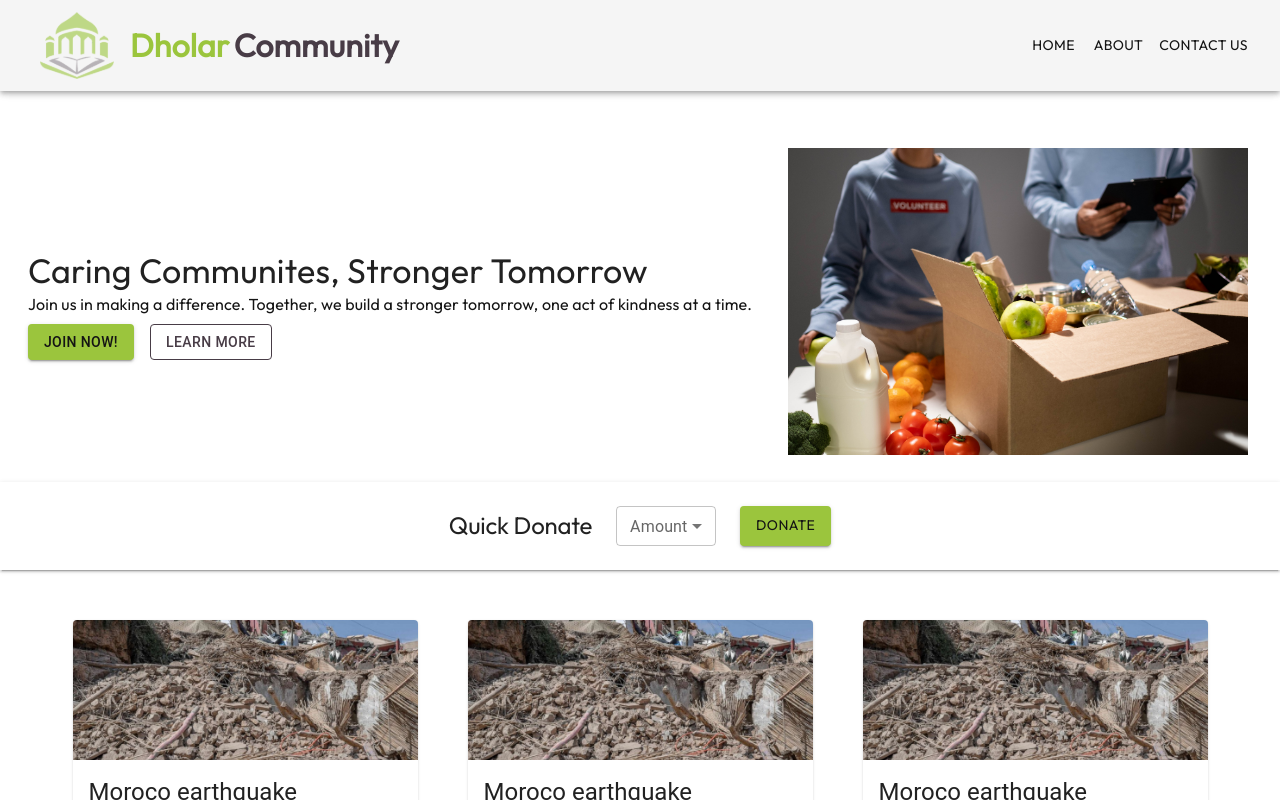
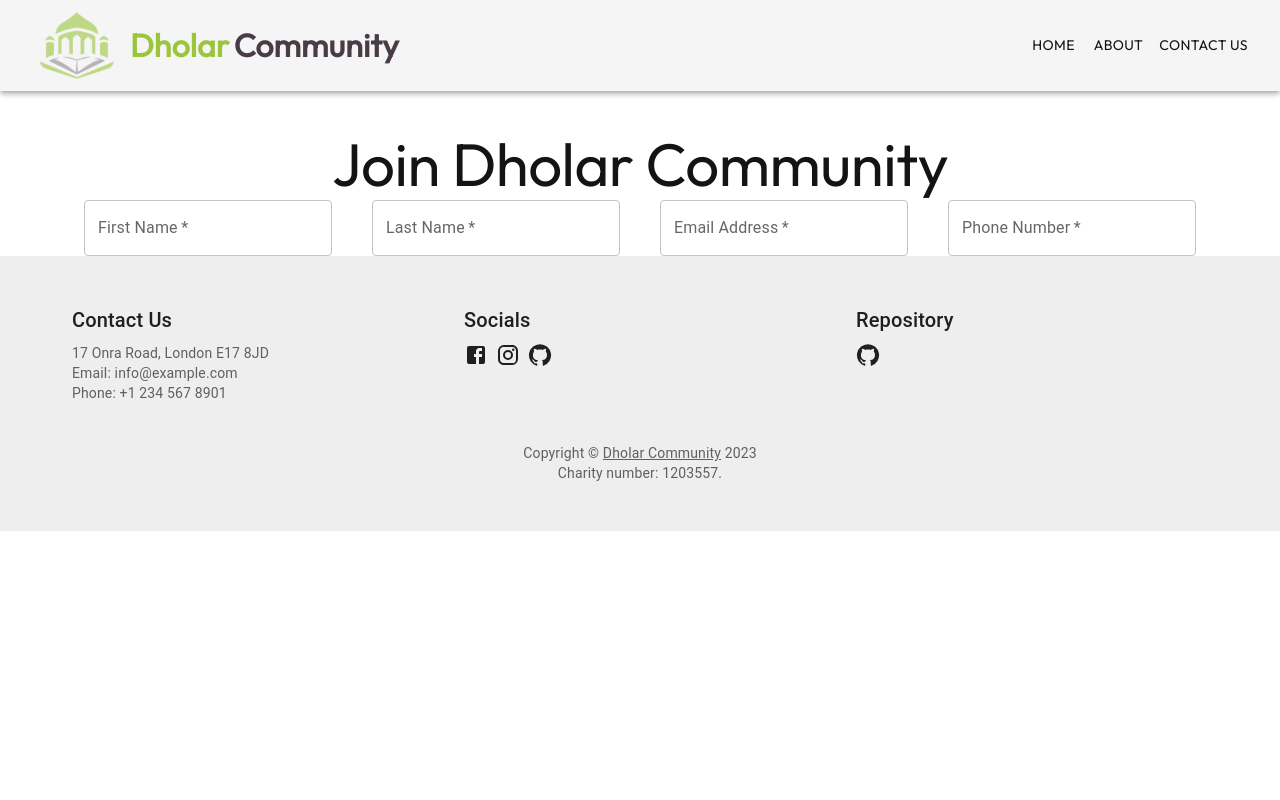
Before and after one commit to AlphaSap/charity-website, a React (Vite) app: page /join in a window 1280 px wide. Shown: the top 800 px of the page. Built offline with nearby package versions, Linux system fonts and the light colour scheme.

Commit message:
Added a new page and did some code maintaince

```diff
--- a/public/incident.json
+++ b/public/incident.json
@@ -1,4 +1,5 @@
-  {
+[
+{
     "image": "current.png",
     "name": "Moroco earthquake",
     "text": "skhdjlajsdhalksjd fldaksfh lksjdfhsdlkjfh lksjdfhklsjdfhkl jshfklsdjhfksjd fhklsjdhfkldjsfh skljd",
@@ -6,4 +7,14 @@
     "peopleHelped": 69,
     "moneyRaised": 5000
 
+  },
+  {
+
+    "image": "current.png",
+    "name": "Turkey and Syria earthquake",
+    "text": " shdj sjdh sjhd asljhd sljhd asljdh asljdh asljdhas ",
+    "date": "2023-04-11T10:20:30Z",
+    "peopleHelped": 42,
+    "moneyRaised": 10000
   }
+]
--- /dev/null
+++ b/src/components/CustomLink.tsx
@@ -0,0 +1,17 @@
+import { ReactNode } from "react";
+import { Link } from "react-router-dom";
+
+interface CustomLinkProp {
+  to: string,
+  children: ReactNode,
+}
+
+const CustomLink = (prop: CustomLinkProp) => {
+  return (
+    <Link to={prop.to} style={{ textDecoration: "none", color: "inherit" }}>
+      {prop.children}
+    </Link>
+  );
+};
+
+export default CustomLink;
--- a/src/components/banner/Banner.tsx
+++ b/src/components/banner/Banner.tsx
@@ -1,6 +1,7 @@
 import { Box, Button, Stack, Typography } from "@mui/material";
 import "./Banner.css";
 import QuickDonate from "./quick_donate/QuickDonate";
+import { Link } from "react-router-dom";
 
 function Banner() {
   return (
@@ -36,7 +37,9 @@ function Banner() {
                 },
               }}
             >
+              <Link to={'/join'} style={{ textDecoration: 'none', color: 'inherit' }}>
               Join Now!
+              </Link>
             </Button>
             <Button
               variant="outlined"
--- a/src/components/campaign/Campaigns.tsx
+++ b/src/components/campaign/Campaigns.tsx
@@ -1,7 +1,7 @@
 import { Box } from "@mui/material";
 import CustomCard from "./card/CustomCard";
 import { useEffect, useState } from "react";
-import './Campaigns.css'
+import "./Campaigns.css";
 
 type Incident = {
   image: string;
@@ -13,14 +13,16 @@ type Incident = {
 };
 
 function Campaign() {
-  const [cc, setCard] = useState<Incident>({
+  const [cc, setCard] = useState<Incident[]>([
+    {
       image: "",
       name: "",
       text: "",
       date: "",
       peopleHelped: 0,
       moneyRaised: 0,
-  });
+    },
+  ]);
 
   const cards = () => {
     fetch("incident.json")
@@ -31,6 +33,9 @@ function Campaign() {
 
   // <Grid container xs="auto" direction="row" spacing={2} sx={{ flexGrow: 1, width: '100%'}} >
   // </Grid>
+  // <CustomCard name={cc.name} text={cc.text} date={cc.date} />
+  // <CustomCard name={cc.name} text={cc.text} date={cc.date} />
+  // <CustomCard name={cc.name} text={cc.text} date={cc.date} />
   return (
     <>
       <Box
@@ -41,9 +46,9 @@ function Campaign() {
         marginBottom={5}
       >
         <div className="grid-container">
-          <CustomCard name={cc.name} text={cc.text} date={cc.date} />
-          <CustomCard name={cc.name} text={cc.text} date={cc.date} />
-          <CustomCard name={cc.name} text={cc.text} date={cc.date} />
+          {
+            cc.map((value, index) => <CustomCard name={value.name} text={value.text} date={value.date} key={index} />)
+          }
         </div>
       </Box>
     </>
--- a/src/components/navbar/Navbar.tsx
+++ b/src/components/navbar/Navbar.tsx
@@ -14,9 +14,10 @@ import Toolbar from "@mui/material/Toolbar";
 import Typography from "@mui/material/Typography";
 import Button from "@mui/material/Button";
 
-import './Navbar.css'
+import "./Navbar.css";
 
 import { Tab } from "@mui/material";
+import CustomLink from "../CustomLink";
 
 interface Props {
   window?: () => Window;
@@ -33,10 +34,12 @@ export default function MyNav(props: Props) {
     setMobileOpen((prevState) => !prevState);
   };
   const dc = (
-    <span>
-      <span className="logo-green">Dholar</span>{" "}
-      <span className="logo-brown"> Community </span>
-    </span>
+    <CustomLink to="/">
+      <span>
+        <span className="logo-green">Dholar</span>{" "}
+        <span className="logo-brown"> Community </span>
+      </span>
+    </CustomLink>
   );
 
   const drawer = (
@@ -61,9 +64,9 @@ export default function MyNav(props: Props) {
     window !== undefined ? () => window().document.body : undefined;
 
   return (
-    <Box >
+    <Box>
       <CssBaseline />
-      <AppBar component="nav" sx={{ backgroundColor: "var(--off-white)"}}>
+      <AppBar component="nav" sx={{ backgroundColor: "var(--off-white)" }}>
         <Toolbar>
           <IconButton
             aria-label="open drawer"
@@ -71,10 +74,10 @@ export default function MyNav(props: Props) {
             onClick={handleDrawerToggle}
             sx={{
               display: { sm: "none" },
-              justifyContent: 'center',
+              justifyContent: "center",
               transform: {
-                translate: '-50%, -50%'
-              }
+                translate: "-50%, -50%",
+              },
             }}
           >
             <MenuIcon />
@@ -89,12 +92,13 @@ export default function MyNav(props: Props) {
             {dc}
           </Typography>
           <Box sx={{ display: { xs: "none", sm: "block" } }}>
-            {navItems.map((item) => (
+            {navItems.map((val, idx) => (
               <Button
-                key={item}
+                key={idx}
                 sx={{ color: "var(--black)", fontFamily: "Outfit" }}
               >
-                {item}
+                {/* TODO: make the navItems array have an object that contains the route the name */}
+                {<CustomLink to="/"> {val} </CustomLink>}
               </Button>
             ))}
           </Box>
--- a/src/components/newsletter/NewsLetter.tsx
+++ b/src/components/newsletter/NewsLetter.tsx
@@ -8,8 +8,7 @@ function NewsLetter() {
 
   const sendValue = () => {
     //TODO:
-    console.log(value);
-    setValue("");
+    setValue(value);
     setAl(true);
   };
 
@@ -54,9 +53,13 @@ function NewsLetter() {
         >
           SIGN UP
         </Button>
-        <Snackbar autoHideDuration={1500} open={al} onClose={() => {
-          setAl(false)
-        }}>
+        <Snackbar
+          autoHideDuration={1500}
+          open={al}
+          onClose={() => {
+            setAl(false);
+          }}
+        >
           <Alert
             sx={{
               marginTop: "5px",
@@ -64,7 +67,7 @@ function NewsLetter() {
             }}
             severity="success"
           >
-            Subscribed!
+            Success!
           </Alert>
         </Snackbar>
       </Box>
--- a/src/main.tsx
+++ b/src/main.tsx
@@ -2,9 +2,26 @@ import React from 'react'
 import ReactDOM from 'react-dom/client'
 import App from './App.tsx'
 import './index.css'
+import JoinNowApp from './pages/join-now/JoinNowApp.tsx';
+
+import {
+  createBrowserRouter,
+  RouterProvider,
+} from "react-router-dom";
+
+const router = createBrowserRouter([
+  {
+    path: "/",
+    element: <App />
+  },
+  {
+    path: "/join",
+    element: <JoinNowApp />
+  }
+])
 
 ReactDOM.createRoot(document.getElementById('root')!).render(
   <React.StrictMode>
-    <App />
+    <RouterProvider router={router} />
   </React.StrictMode>,
 )
--- /dev/null
+++ b/src/pages/join-now/JoinNowApp.tsx
@@ -0,0 +1,20 @@
+import Navbar from '../../components/navbar/Navbar.tsx'
+import Footer from '../../components/footer/Footer.tsx'
+import { Box, Toolbar } from '@mui/material'
+import JoinForm from './components/JoinForm.tsx'
+
+function JoinNowApp() {
+  return (
+    <>
+      <Navbar />
+      <Box>
+        <Toolbar />
+        <Toolbar />
+        <JoinForm />
+      </Box>
+      <Footer />
+    </>
+  )
+}
+
+export default JoinNowApp
--- /dev/null
+++ b/src/pages/join-now/components/JoinForm.tsx
@@ -0,0 +1,47 @@
+import { Box, Grid, TextField, Typography } from "@mui/material";
+
+function JoinForm() {
+  return (
+    <>
+      <Box
+        sx={{
+          display: "flex",
+          justifyContent: "center",
+          alignContent: "center",
+        }}
+      >
+        <Typography variant="h2" fontFamily={'var(--font-fam)'} sx={{ color: 'var(--black)'}}>
+          Join Dholar Community
+        </Typography>
+      </Box>
+
+      <Grid container gap={5} sx={{
+        display: 'flex',
+        justifyContent: 'center',
+        alignContent: 'center',
+
+        flexDirection: {
+          xs: 'column',
+          md: 'row'
+        }
+
+      }}>
+
+        <Grid item>
+          <TextField required id="first-name" label="First Name" />
+        </Grid>
+        <Grid item>
+          <TextField required id="last-name" label="Last Name" />
+        </Grid>
+        <Grid item>
+          <TextField required id="email" label="Email Address" />
+        </Grid>
+        <Grid item>
+          <TextField required id="phone-number" label="Phone Number" />
+        </Grid>
+      </Grid>
+    </>
+  );
+}
+
+export default JoinForm;
--- a/src/theme.tsx
+++ b/src/theme.tsx
@@ -11,7 +11,7 @@ function getTheme() {
       },
       body1: {
         "@media (max-width: 420px)": {
-          fontSize: "1rem",
+          fontSize: "1.1rem",
         },
       },
       h2: {
```
Also changed, not shown: src/components/footer/Footer.tsx (+0 -39 lines). Lines whose indentation alone changed are shown as unchanged.
